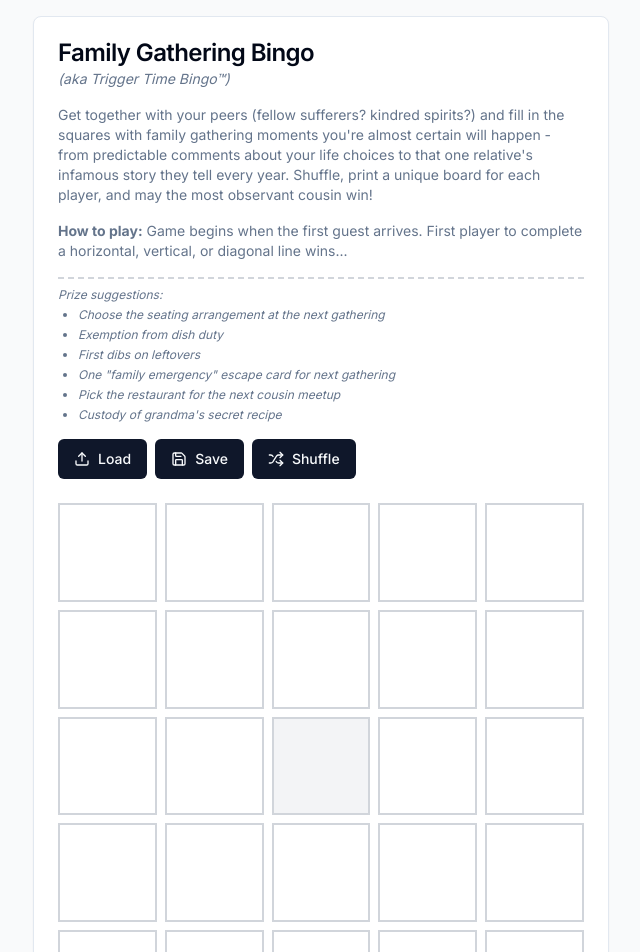
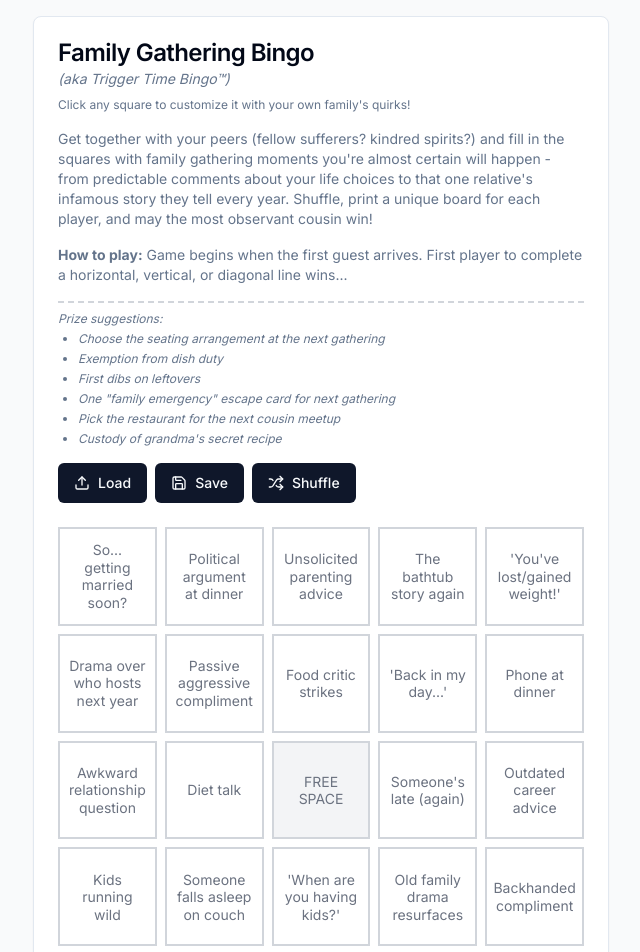
Before and after one commit to dylancaponi/trigger-time-bingo, a Next.js app: page / in a window 1280 px wide. Shown: the top 952 px of the page, without its empty margins (319-959 px from the left). Built offline with nearby package versions, Linux system fonts and the light colour scheme.

Commit message:
click to edit on hover, blue selector, added and removed grid selector

```diff
--- a/components/bingo-board.tsx
+++ b/components/bingo-board.tsx
@@ -1,11 +1,40 @@
-import React, { useState, useRef } from 'react';
+import React, { useState, useRef, useEffect } from 'react';
 import { Shuffle, Save, Upload } from 'lucide-react';
 import { Button } from "@/components/ui/button"
 import { Input } from "@/components/ui/input"
 import { Card, CardHeader, CardTitle, CardContent } from "@/components/ui/card"
 
 export const BingoBoard = () => {
-  const [squares, setSquares] = useState(Array(25).fill(''));
+  const defaultSquares = [
+    "So... getting married soon?",
+    "Political argument at dinner",
+    "Unsolicited parenting advice",
+    "The bathtub story again",
+    "'You've lost/gained weight!'",
+    "Drama over who hosts next year",
+    "Passive aggressive compliment",
+    "Food critic strikes",
+    "'Back in my day...'",
+    "Phone at dinner",
+    "Awkward relationship question",
+    "Diet talk",
+    "FREE SPACE", // center square
+    "Someone's late (again)",
+    "Outdated career advice",
+    "Kids running wild",
+    "Someone falls asleep on couch",
+    "'When are you having kids?'",
+    "Old family drama resurfaces",
+    "Backhanded compliment",
+    "Someone takes too many photos",
+    "Surprise dietary restriction",
+    "'You should visit more often'",
+    "Weather small talk",
+    "Someone mentions the will",
+  ];
+
+  const [squares, setSquares] = useState(defaultSquares);
+
   const [currentEdit, setCurrentEdit] = useState<number | null>(null);
   const fileInputRef = useRef<HTMLInputElement>(null);
   const downloadRef = useRef<HTMLAnchorElement>(null);
@@ -93,6 +122,13 @@
     event.target.value = '';
   };
 
+  const getFontSize = (text: string) => {
+    console.log('Text content:', text); // Debug log
+    if (text.length > 100) return 'text-[10px]';
+    if (text.length > 50) return 'text-[12px]';
+    return 'text-[14px]';
+  };
+
   return (
     <Card className="w-full max-w-xl">
       <CardHeader className="space-y-4">
@@ -100,6 +136,9 @@
           <CardTitle>Family Gathering Bingo</CardTitle>
           <p className="text-sm text-muted-foreground mt-1 italic">
             (aka Trigger Time Bingo™)
+          </p>
+          <p className="text-xs text-muted-foreground mt-2">
+            Click any square to customize it with your own family's quirks!
           </p>
         </div>
         <div className="space-y-4 text-sm text-muted-foreground">
@@ -130,7 +169,7 @@
             </div>
           </div>
         </div>
-        <div className="flex gap-2">
+        <div className="flex gap-2 items-center">
           <input
             type="file"
             ref={fileInputRef}
@@ -178,22 +217,34 @@
                 aspect-square border-2 border-gray-300
                 flex items-center justify-center p-1
                 cursor-pointer hover:border-blue-500
+                min-h-[80px] min-w-[80px]
                 ${index === 12 ? 'bg-gray-100' : ''}
-                ${currentEdit === index ? 'border-blue-500' : ''}
+                ${currentEdit === index ? 'border-blue-500 bg-blue-50 shadow-sm' : ''}
               `}
             >
               {currentEdit === index ? (
-                <Input
+                <textarea
                   autoFocus
                   value={text}
-                  onChange={handleInputChange}
+                  onChange={(e) => handleInputChange(e as any)}
                   onBlur={handleInputBlur}
                   onKeyDown={handleInputKeyDown}
-                  className="w-full h-full text-center bingo-input"
+                  className={`w-full h-full text-center resize-none border-none focus:outline-none bg-transparent ${getFontSize(text)}`}
+                  style={{
+                    lineHeight: '1.2',
+                    padding: '4px',
+                  }}
                 />
               ) : (
-                <span className="text-center text-sm break-words">
-                  {text}
+                <span className="text-center break-words text-gray-500 hover:text-gray-800 transition-colors group h-full flex flex-col relative">
+                  <div className="flex-1 flex items-center justify-center">
+                    <div className={`leading-tight ${getFontSize(text)} max-w-full px-1`}>
+                      {text}
+                    </div>
+                  </div>
+                  <div className="text-[10px] text-gray-400 opacity-0 group-hover:opacity-100 transition-opacity absolute bottom-1 w-full">
+                    Click to edit
+                  </div>
                 </span>
               )}
             </div>
--- /dev/null
+++ b/components/ui/select.tsx
@@ -0,0 +1,160 @@
+"use client"
+
+import * as React from "react"
+import * as SelectPrimitive from "@radix-ui/react-select"
+import { Check, ChevronDown, ChevronUp } from "lucide-react"
+
+import { cn } from "@/lib/utils"
+
+const Select = SelectPrimitive.Root
+
+const SelectGroup = SelectPrimitive.Group
+
+const SelectValue = SelectPrimitive.Value
+
+const SelectTrigger = React.forwardRef<
+  React.ElementRef<typeof SelectPrimitive.Trigger>,
+  React.ComponentPropsWithoutRef<typeof SelectPrimitive.Trigger>
+>(({ className, children, ...props }, ref) => (
+  <SelectPrimitive.Trigger
+    ref={ref}
+    className={cn(
+      "flex h-10 w-full items-center justify-between rounded-md border border-input bg-background px-3 py-2 text-sm ring-offset-background placeholder:text-muted-foreground focus:outline-none focus:ring-2 focus:ring-ring focus:ring-offset-2 disabled:cursor-not-allowed disabled:opacity-50 [&>span]:line-clamp-1",
+      className
+    )}
+    {...props}
+  >
+    {children}
+    <SelectPrimitive.Icon asChild>
+      <ChevronDown className="h-4 w-4 opacity-50" />
+    </SelectPrimitive.Icon>
+  </SelectPrimitive.Trigger>
+))
+SelectTrigger.displayName = SelectPrimitive.Trigger.displayName
+
+const SelectScrollUpButton = React.forwardRef<
+  React.ElementRef<typeof SelectPrimitive.ScrollUpButton>,
+  React.ComponentPropsWithoutRef<typeof SelectPrimitive.ScrollUpButton>
+>(({ className, ...props }, ref) => (
+  <SelectPrimitive.ScrollUpButton
+    ref={ref}
+    className={cn(
+      "flex cursor-default items-center justify-center py-1",
+      className
+    )}
+    {...props}
+  >
+    <ChevronUp className="h-4 w-4" />
+  </SelectPrimitive.ScrollUpButton>
+))
+SelectScrollUpButton.displayName = SelectPrimitive.ScrollUpButton.displayName
+
+const SelectScrollDownButton = React.forwardRef<
+  React.ElementRef<typeof SelectPrimitive.ScrollDownButton>,
+  React.ComponentPropsWithoutRef<typeof SelectPrimitive.ScrollDownButton>
+>(({ className, ...props }, ref) => (
+  <SelectPrimitive.ScrollDownButton
+    ref={ref}
+    className={cn(
+      "flex cursor-default items-center justify-center py-1",
+      className
+    )}
+    {...props}
+  >
+    <ChevronDown className="h-4 w-4" />
+  </SelectPrimitive.ScrollDownButton>
+))
+SelectScrollDownButton.displayName =
+  SelectPrimitive.ScrollDownButton.displayName
+
+const SelectContent = React.forwardRef<
+  React.ElementRef<typeof SelectPrimitive.Content>,
+  React.ComponentPropsWithoutRef<typeof SelectPrimitive.Content>
+>(({ className, children, position = "popper", ...props }, ref) => (
+  <SelectPrimitive.Portal>
+    <SelectPrimitive.Content
+      ref={ref}
+      className={cn(
+        "relative z-50 max-h-96 min-w-[8rem] overflow-hidden rounded-md border bg-popover text-popover-foreground shadow-md data-[state=open]:animate-in data-[state=closed]:animate-out data-[state=closed]:fade-out-0 data-[state=open]:fade-in-0 data-[state=closed]:zoom-out-95 data-[state=open]:zoom-in-95 data-[side=bottom]:slide-in-from-top-2 data-[side=left]:slide-in-from-right-2 data-[side=right]:slide-in-from-left-2 data-[side=top]:slide-in-from-bottom-2",
+        position === "popper" &&
+          "data-[side=bottom]:translate-y-1 data-[side=left]:-translate-x-1 data-[side=right]:translate-x-1 data-[side=top]:-translate-y-1",
+        className
+      )}
+      position={position}
+      {...props}
+    >
+      <SelectScrollUpButton />
+      <SelectPrimitive.Viewport
+        className={cn(
+          "p-1",
+          position === "popper" &&
+            "h-[var(--radix-select-trigger-height)] w-full min-w-[var(--radix-select-trigger-width)]"
+        )}
+      >
+        {children}
+      </SelectPrimitive.Viewport>
+      <SelectScrollDownButton />
+    </SelectPrimitive.Content>
+  </SelectPrimitive.Portal>
+))
+SelectContent.displayName = SelectPrimitive.Content.displayName
+
+const SelectLabel = React.forwardRef<
+  React.ElementRef<typeof SelectPrimitive.Label>,
+  React.ComponentPropsWithoutRef<typeof SelectPrimitive.Label>
+>(({ className, ...props }, ref) => (
+  <SelectPrimitive.Label
+    ref={ref}
+    className={cn("py-1.5 pl-8 pr-2 text-sm font-semibold", className)}
+    {...props}
+  />
+))
+SelectLabel.displayName = SelectPrimitive.Label.displayName
+
+const SelectItem = React.forwardRef<
+  React.ElementRef<typeof SelectPrimitive.Item>,
+  React.ComponentPropsWithoutRef<typeof SelectPrimitive.Item>
+>(({ className, children, ...props }, ref) => (
+  <SelectPrimitive.Item
+    ref={ref}
+    className={cn(
+      "relative flex w-full cursor-default select-none items-center rounded-sm py-1.5 pl-8 pr-2 text-sm outline-none focus:bg-accent focus:text-accent-foreground data-[disabled]:pointer-events-none data-[disabled]:opacity-50",
+      className
+    )}
+    {...props}
+  >
+    <span className="absolute left-2 flex h-3.5 w-3.5 items-center justify-center">
+      <SelectPrimitive.ItemIndicator>
+        <Check className="h-4 w-4" />
+      </SelectPrimitive.ItemIndicator>
+    </span>
+
+    <SelectPrimitive.ItemText>{children}</SelectPrimitive.ItemText>
+  </SelectPrimitive.Item>
+))
+SelectItem.displayName = SelectPrimitive.Item.displayName
+
+const SelectSeparator = React.forwardRef<
+  React.ElementRef<typeof SelectPrimitive.Separator>,
+  React.ComponentPropsWithoutRef<typeof SelectPrimitive.Separator>
+>(({ className, ...props }, ref) => (
+  <SelectPrimitive.Separator
+    ref={ref}
+    className={cn("-mx-1 my-1 h-px bg-muted", className)}
+    {...props}
+  />
+))
+SelectSeparator.displayName = SelectPrimitive.Separator.displayName
+
+export {
+  Select,
+  SelectGroup,
+  SelectValue,
+  SelectTrigger,
+  SelectContent,
+  SelectLabel,
+  SelectItem,
+  SelectSeparator,
+  SelectScrollUpButton,
+  SelectScrollDownButton,
+}
--- a/package.json
+++ b/package.json
@@ -10,6 +10,7 @@
   },
   "dependencies": {
     "@radix-ui/react-icons": "^1.3.2",
+    "@radix-ui/react-select": "^2.1.2",
     "@radix-ui/react-slot": "^1.1.0",
     "class-variance-authority": "^0.7.0",
     "clsx": "^2.1.1",
--- a/tailwind.config.js
+++ b/tailwind.config.js
@@ -73,4 +73,10 @@
     },
   },
   plugins: [require("tailwindcss-animate")],
+  safelist: [
+    'grid-cols-3',
+    'grid-cols-4',
+    'grid-cols-5',
+    'grid-cols-6',
+  ],
 }
```
Also changed, not shown: 1 other file (tests, documents, lock files or other folders).
